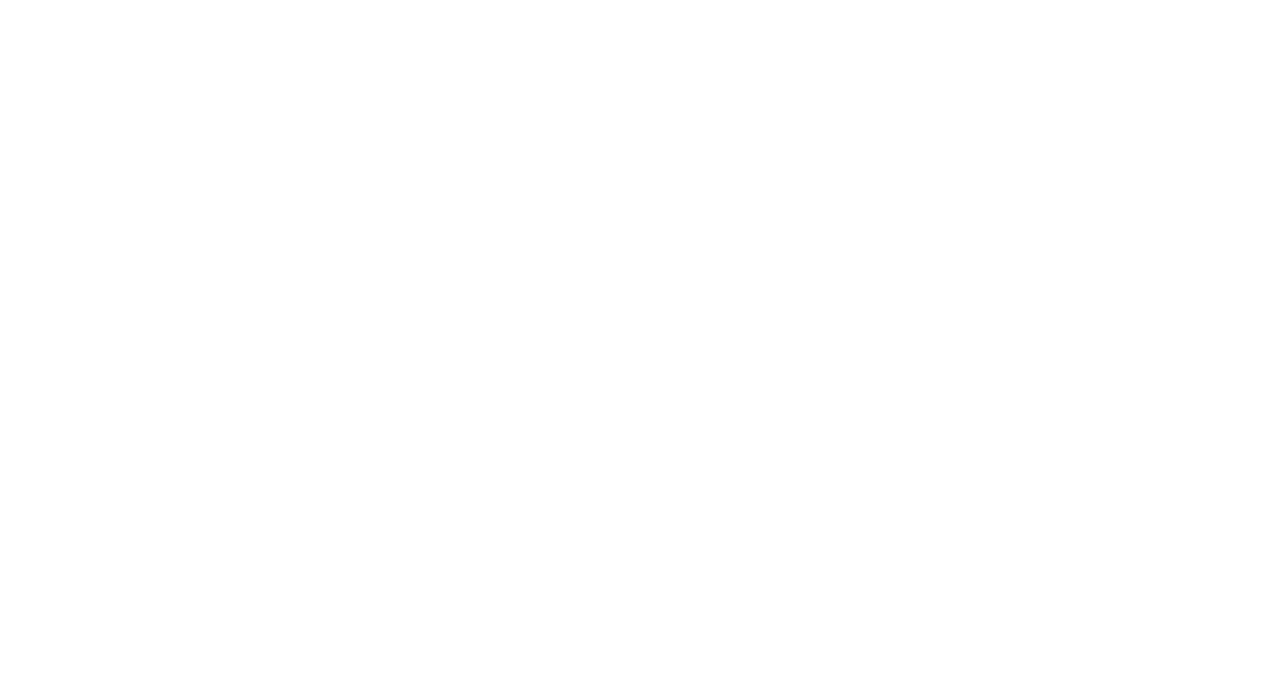
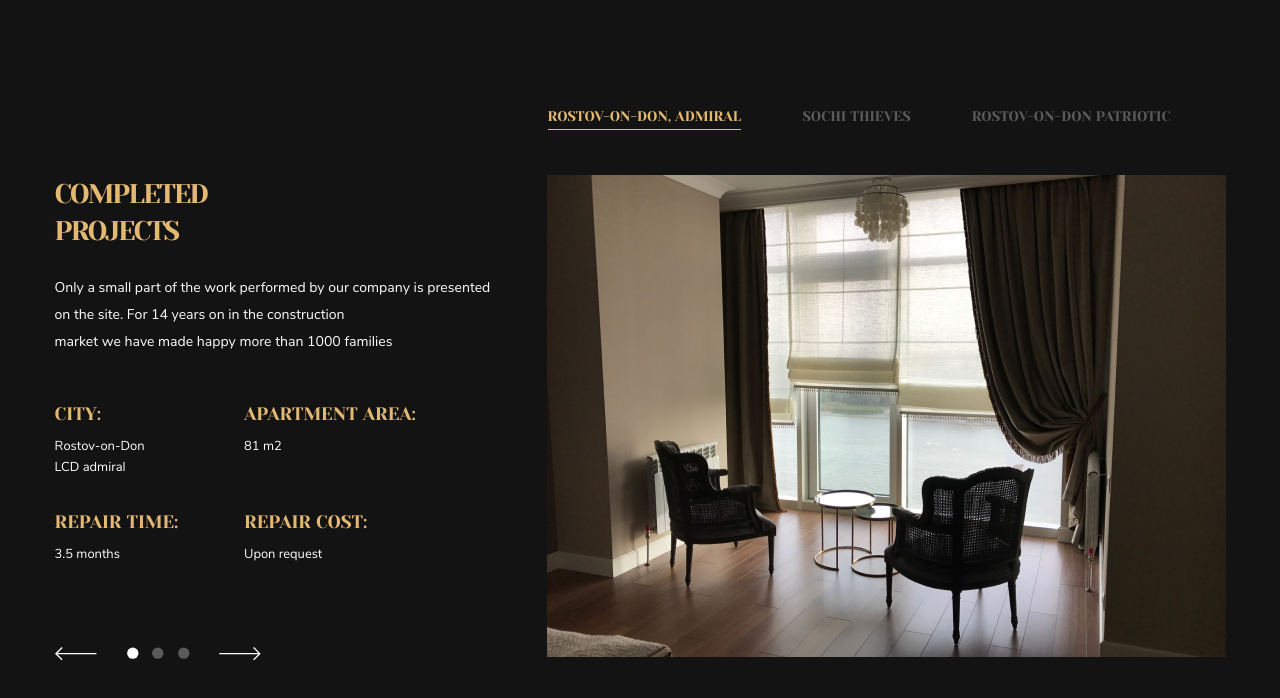
Before and after one commit to EkaterinaPuzanova/Slider-JS, a plain HTML site: page index.html in a window 1280 px wide. Drawn offline with Linux system fonts and the light colour scheme.

Commit message:
feat: add slider-layout

```diff
--- a/index.html
+++ b/index.html
@@ -4,10 +4,58 @@
     <meta charset="UTF-8">
     <meta http-equiv="X-UA-Compatible" content="IE=edge">
     <meta name="viewport" content="width=device-width, initial-scale=1.0">
-    <link rel="stylesheet" href="style.css">
+    <link rel="icon" href="assets/images/ico.ico">
+    <link rel="stylesheet" href="style/style.css">
     <title>Slider-JS</title>
 </head>
 <body>
-    <script src="/script/index.js"></script>
+    <section class="slider" id="slider">
+        <div class="slider__wrapper">
+            <ul class="slider__links">
+                <li class="slider__link slider__link_checked">Rostov-on-Don, Admiral</li>
+                <li class="slider__link">Sochi Thieves</li>
+                <li class="slider__link">Rostov-on-Don Patriotic</li>
+            </ul>
+            <div class="slider__content">
+                <div class="slider__info">
+                    <div class="slider__description">
+                        <h2 class="slider__title">Completed projects</h2>
+                        <p class="slider__subtitle">Only a small part of the work performed by our company is presented on the site. For 14 years on in the construction<br>market we have made happy more than 1000 families</p>
+                        <div class="slider__info-items">
+                            <div class="slider__info-item">
+                                <h3 class="slider__info-title">City:</h3>
+                                <p class="slider__info-subtitle">Rostov-on-Don<br>LCD admiral</p>
+                            </div>
+                            <div class="slider__info-item">
+                                <h3 class="slider__info-title">Apartment area:</h3>
+                                <p class="slider__info-subtitle">81 m2</p>
+                            </div>
+                            <div class="slider__info-item">
+                                <h3 class="slider__info-title">Repair time:</h3>
+                                <p class="slider__info-subtitle">3.5 months</p>
+                            </div>
+                            <div class="slider__info-item">
+                                <h3 class="slider__info-title">Repair Cost:</h3>
+                                <p class="slider__info-subtitle">Upon request</p>
+                            </div>
+                        </div>
+                    </div>
+                    <div class="slider__buttons">
+                        <button class="button-arrow left-arrow" id="left-arrow"><img src="assets/images/left-arrow.svg" alt="left-arrow"></button>
+                        <div class="button-circle">
+                            <img src="assets/images/circle.svg" alt="circle" class="circle__page circle__page_checked">
+                            <img src="assets/images/circle.svg" alt="circle" class="circle__page">
+                            <img src="assets/images/circle.svg" alt="circle" class="circle__page">
+                        </div>
+                        <button class="button-arrow right-arrow" id="right-arrow"><img src="assets/images/right-arrow.svg" alt="right-arrow"></button>
+                    </div>
+                </div>
+                <div class="slider__img">
+                    <img src="assets/images/slider-img.jpg" alt="example-interior">
+                </div>
+            </div>
+        </div>
+    </section>
+    <script src="script/script.js"></script>
 </body>
 </html>
--- /dev/null
+++ b/style/general.css
@@ -0,0 +1,35 @@
+html {
+	scroll-behavior: smooth;
+    overflow-x: hidden;
+}
+
+* {
+    margin: 0;
+    padding: 0;
+    box-sizing: border-box;
+}
+
+body {
+    font-family: 'Nunito Sans', sans-serif;
+    font-style: normal;
+    font-weight: 400;
+    background-color: var(--color-dark);
+    color:var(--color-light);
+}
+
+@keyframes bounce {
+	0%, 20%, 60%, 100% {
+		transform: translateY(0);
+		transform: translateY(0);
+	}
+
+	40% {
+		transform: translateY(-10px);
+		transform: translateY(-10px);
+	}
+
+	80% {
+		transform: translateY(-5px);
+		transform: translateY(-5px);
+	}
+}
--- /dev/null
+++ b/style/section.css
@@ -0,0 +1,149 @@
+.slider__wrapper {
+    max-width: 1191px;
+    padding: 0 10px;
+    margin: 107px auto auto;
+}
+
+.slider__links {
+    list-style-type: none;
+    display: flex;
+    justify-content: space-between;
+    width: 623px;
+    margin: 59px auto auto 493px;
+}
+
+.slider__link {
+    text-decoration: none;
+    padding-bottom: 3px;
+    color: var(--color-light);
+    opacity: .3;
+    font-size: 14px;
+    line-height: 19px;
+}
+
+.slider__link:hover,
+.slider__link_checked {
+    color: var(--color-theme3);
+    opacity: 1;
+    border-bottom: 1px solid var(--color-theme3);
+}
+
+.slider__content {
+    display: flex;
+    justify-content: space-between;
+    margin-top: 45px;
+}
+
+.title {
+    font-size: var(--fs0);
+    line-height:var(--lh0);
+    text-align: center;
+    text-transform: uppercase;
+    color: var(--color-light);
+}
+
+.slider__title {
+    width: 253px;
+    font-size: var(--fs4);
+    line-height: var(--lh4);
+    letter-spacing: -0.07em;
+    color: var(--color-theme3);
+}
+
+.slider__subtitle {
+    margin-top: 25px;
+    width: 442px;
+    font-size: var(--fs5);
+    line-height: var(--lh5);
+    font-weight: 400;
+    color: var(--color-light);
+}
+
+.content-section2__small {
+    display: none;
+}
+
+.slider__info-items {
+    margin-top: 47px;
+    margin-right: 25px;
+    display: grid;
+    grid-template-columns: repeat(2, auto);
+    grid-template-rows: repeat(2, auto);
+    grid-column-gap: 10px;
+    grid-row-gap: 32px;
+}
+
+.slider__info-title {
+    font-size: var(--fs6);
+    line-height: var(--lh6);
+    color: var(--color-theme3);
+}
+
+.slider__info-subtitle {
+    margin-top: 9px;
+    font-size: var(--fs7);
+    line-height: var(--lh7);
+    color: var(--color-light);
+}
+
+.slider__img {
+    width: 679px;
+    height: 482px;
+}
+
+.slider__buttons {
+    margin-top: 82px;
+    width: 206px;
+    height: 13px;
+    display: flex;
+    justify-content: space-between;
+}
+
+.button-arrow {
+    background: transparent;
+    border: none;
+}
+
+.slider__link,
+.circle__page {
+    transition: all 0.3s ease;
+}
+
+.button-circle {
+    width: 64px;
+    display: flex;
+    justify-content: space-between;
+}
+
+.circle__page {
+    opacity: .3;
+}
+
+.circle__page:hover,
+.circle__page_checked {
+    opacity: 1;
+}
+
+.slider__link,
+.circle__page,
+.button-arrow {
+    cursor: pointer;
+}
+
+.slider__link,
+.slider__title,
+.slider__info-title {
+    text-transform: uppercase;
+}
+
+.slider__link,
+.title,
+.slider__title,
+.slider__info-title {
+    font-family: 'Yeseva One';
+    font-weight: 400;
+}
+
+button:hover {
+    animation: bounce 1s;
+}
--- /dev/null
+++ b/style/style.css
@@ -0,0 +1,3 @@
+@import 'vars.css';
+@import 'general.css';
+@import 'section.css';
--- /dev/null
+++ b/style/vars.css
@@ -0,0 +1,36 @@
+@font-face {
+	font-family: 'Nunito Sans';
+	src: url('../assets/fonts/NunitoSans-Regular.woff2'), url('../assets/fonts/NunitoSans-Regular.woff');
+	font-weight: 400;
+	font-style: normal;
+    font-display: swap;
+}
+
+@font-face {
+	font-family: 'Yeseva One';
+	src: url('../assets/fonts/YesevaOne-Regular.woff2'), url('../assets/fonts/YesevaOne-Regular.woff');
+	font-weight: 400;
+	font-style: normal;
+    font-display: swap;
+}
+
+:root {
+    --color-dark: #131313;
+    --color-light: #FFFFFF;
+    --color-theme3: #E3B873;
+    --color-theme4: rgba(227, 184, 115, 0.2);
+
+    --fs0: 1.25rem;
+    --fs1: .68rem;
+    --fs4: 1.69rem;
+    --fs5: 0.88rem;
+    --fs6: 1.13rem;
+    --fs7: .81rem;
+
+    --lh0: 1.75rem;
+    --lh1: .93rem;
+    --lh4: 2.32rem;
+    --lh5: 1.69rem;
+    --lh6: 1.56rem;
+    --lh7: 1.31rem;
+}
```
Also changed, not shown: assets/fonts/NunitoSans-Regular.woff (added), assets/fonts/NunitoSans-Regular.woff2 (added), assets/fonts/YesevaOne-Regular.woff (added), assets/fonts/YesevaOne-Regular.woff2 (added), assets/images/circle.svg (added), assets/images/ico.ico (added), assets/images/icon.ico (added), assets/images/left-arrow.svg (added), assets/images/right-arrow.svg (added), assets/images/slider-img.jpg (added), script/index.js (deleted), script/script.js (added), style.css (deleted).
